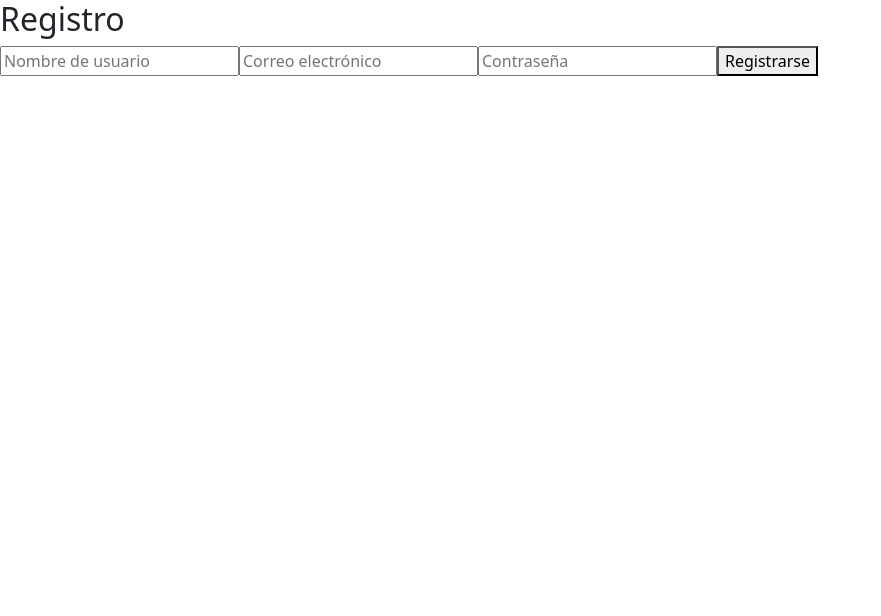
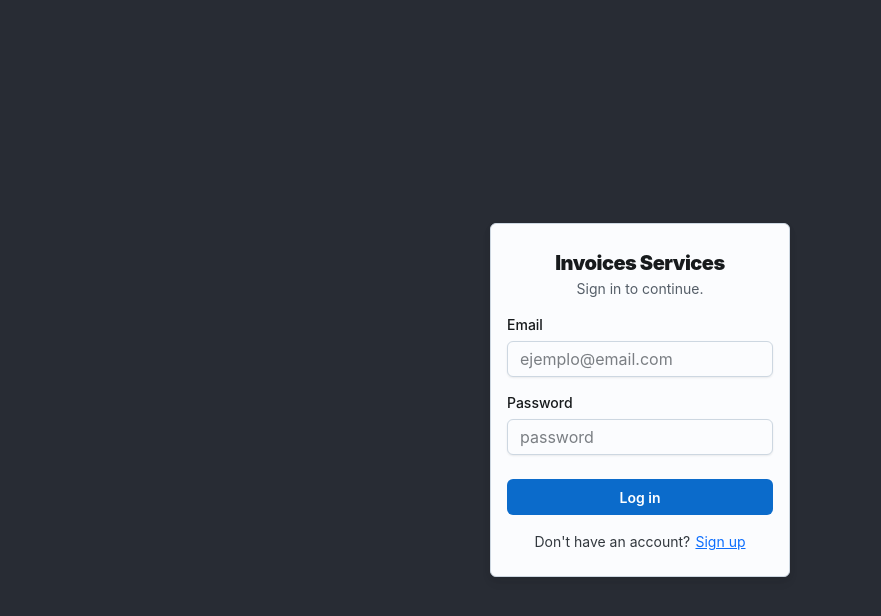
Before and after one commit to Edwin-Castro-Gr/invoicesFront, a React (Vite) app: page /login in a window 1280 px wide. Before the commit this address led to /sign-up. Shown: the top 616 px of the page, without its empty margins (0-881 px from the left). Built offline with nearby package versions, Linux system fonts and the light colour scheme; what @react-pdf/renderer would draw is missing.

Commit message:
Link de nuevo

```diff
--- a/src/pages/Login.jsx
+++ b/src/pages/Login.jsx
@@ -1,5 +1,5 @@
 import React, { useState } from 'react';
-import { useNavigate, Navigate } from 'react-router-dom';
+import { useNavigate, Link } from 'react-router-dom';
 import axios from 'axios';
 import {
     Button,
@@ -92,7 +92,7 @@ export default function Login() {
                         Log in
                     </Button>
                     <Typography
-                        endDecorator={<Navigate to="/sign-up">Sign up</Navigate>}
+                        endDecorator={<Link to="/sign-up">Sign up</Link>}
                         fontSize="sm"
                         sx={{ alignSelf: 'center' }}
                     >
```
